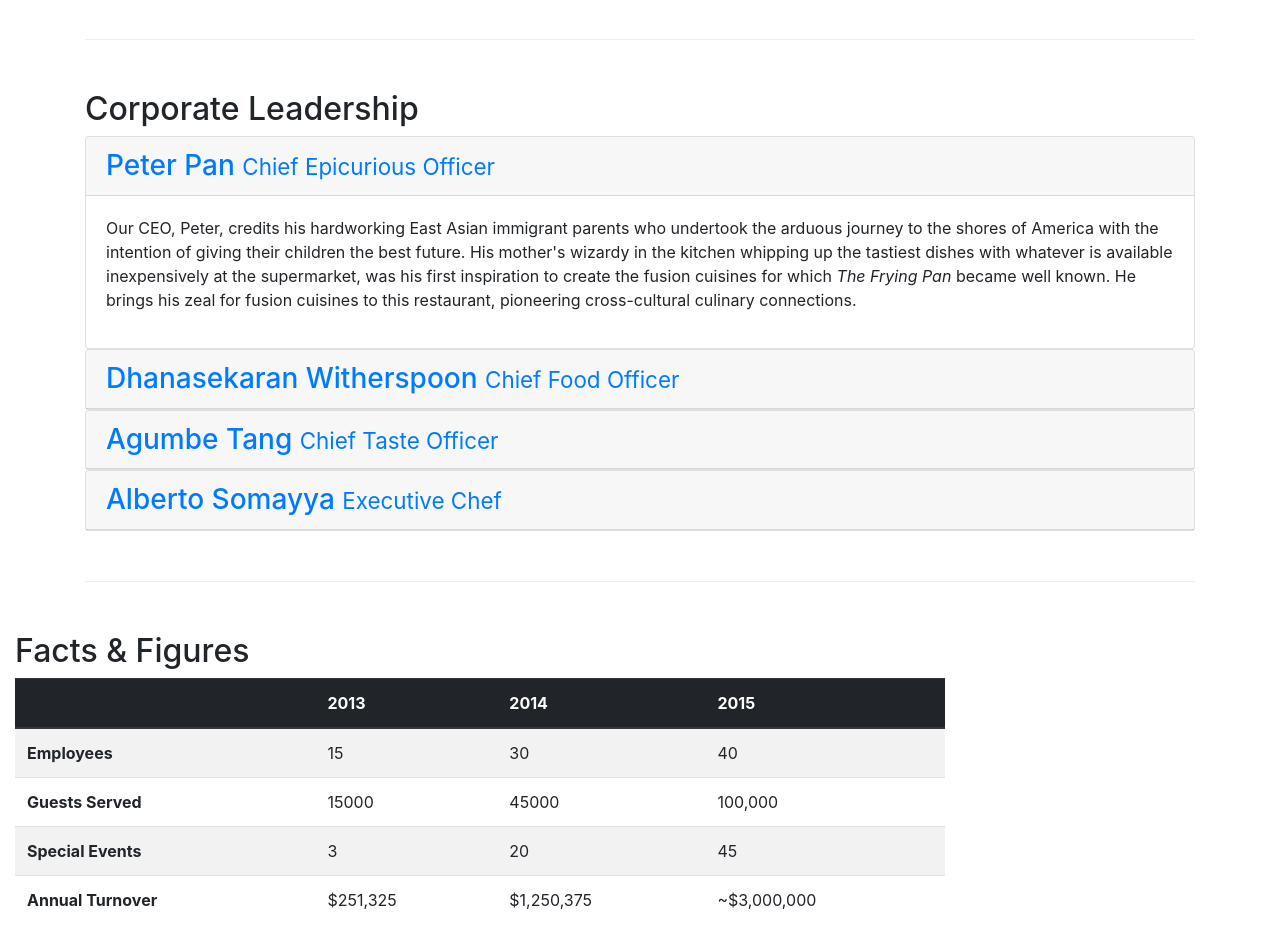
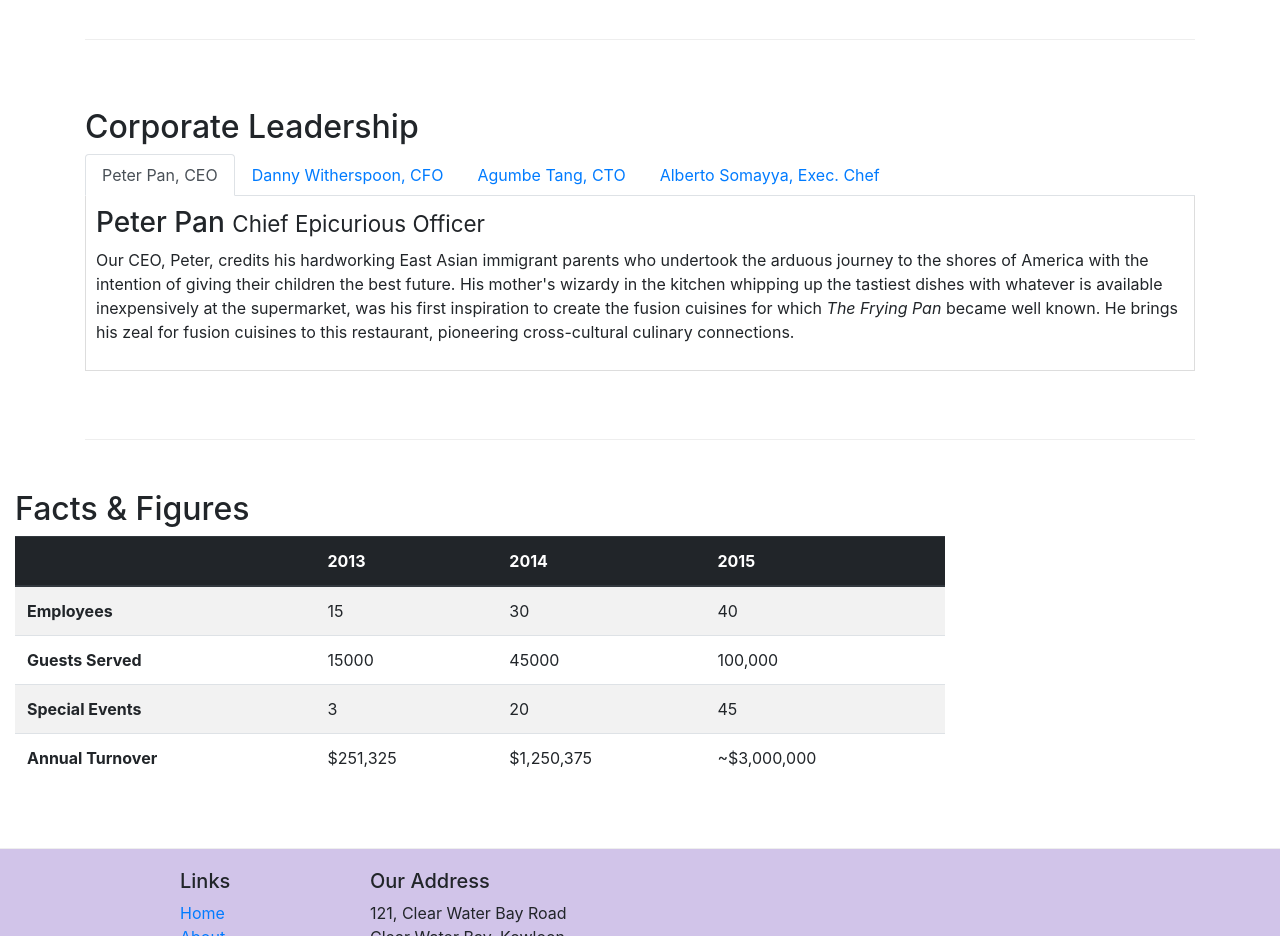
Before and after one commit to sarahKasih/frst_project, a website: page aboutus.html in a window 1280 px wide. Shown: the part 920-1856 px from the top of the page. Drawn offline with nearby package versions, Linux system fonts and the light colour scheme.

Commit message:
tabs and pills

```diff
--- a/aboutus.html
+++ b/aboutus.html
@@ -102,65 +102,41 @@
         <div class="row row-content align-items-center  ">
             <div >
                 <h2>Corporate Leadership</h2>
-                <div id="accordion">
-                    <div class="card">
-                        <div class="card-header" role="tab" id="peterhead">
-                            <h3 class="mb-0">
-                                 <a  data-toggle="collapse" data-target="#peter" href="">
-                                       Peter Pan <small>Chief Epicurious Officer</small>
-                            </a></h3>
-                        </div>
-                        <div class="collapse show" role="tabpanel" id="peter" data-parent="#accordion">
-                           <div class="card-body">
-                            <p class="d-none  d-sm-block">Our CEO, Peter, credits his hardworking East Asian immigrant parents who undertook the arduous journey to the shores of America with the intention of giving their children the best future. His mother's wizardy in the kitchen whipping up the tastiest dishes with whatever is available inexpensively at the supermarket, was his first inspiration to create the fusion cuisines for which <em>The Frying Pan</em> became well known. He brings his zeal for fusion cuisines to this restaurant, pioneering cross-cultural culinary connections.</p>
-
-                           </div>
-                         </div>
+                <ul class="nav nav-tabs">
+                    <li class="nav-item">
+                        <a href="#peter" class="nav-link active" role="tab" data-toggle="tab">Peter Pan, CEO</a>
+                    </li>
+                    <li class="nav-item">
+                        <a href="#danny" class="nav-link" role="tab" data-toggle="tab">Danny Witherspoon, CFO</a>
+                    </li>
+                    <li class="nav-item">
+                        <a href="#agumbe" class="nav-link" role="tab" data-toggle="tab">Agumbe Tang, CTO</a>
+                    </li>
+                    <li class="nav-item">
+                        <a href="#alberto" class="nav-link" role="tab" data-toggle="tab">Alberto Somayya, Exec. Chef</a>
+                    </li>
+                </ul>
+                <div class="tab-content">
+                    <div class="tab-pane fade show active" role="tabpanel" id="peter">
+                        <h3>Peter Pan <small>Chief Epicurious Officer</small></h3>
+                        <p class="d-none  d-sm-block">Our CEO, Peter, credits his hardworking East Asian immigrant parents who undertook the arduous journey to the shores of America with the intention of giving their children the best future. His mother's wizardy in the kitchen whipping up the tastiest dishes with whatever is available inexpensively at the supermarket, was his first inspiration to create the fusion cuisines for which <em>The Frying Pan</em> became well known. He brings his zeal for fusion cuisines to this restaurant, pioneering cross-cultural culinary connections.</p>
                     </div>
 
-                    <div class="card">
-                        <div class="card-header" role="tab" id="dannyhead">
-                            <h3 class="mb-0">
-                                 <a  data-toggle="collapse" data-target="#danny" href="">
-                                    Dhanasekaran Witherspoon <small>Chief Food Officer</small>
-                            </a></h3>
-                        </div>
-                        <div class="collapse" role="tabpanel" id="danny" data-parent="#accordion">
-                           <div class="card-body">
-                            <p class="d-none  d-sm-block">Our CFO, Danny, as he is affectionately referred to by his colleagues, comes from a long established family tradition in farming and produce. His experiences growing up on a farm in the Australian outback gave him great appreciation for varieties of food sources. As he puts it in his own words, <em>Everything that runs, wins, and everything that stays, pays!</em></p>
-
-                           </div>
-                         </div>
+                    <div class="tab-pane fade" role="tabpanel" id="danny">
+                         <h3>Dhanasekaran Witherspoon <small>Chief Food Officer</small></h3>
+                         <p class="d-none  d-sm-block">Our CFO, Danny, as he is affectionately referred to by his colleagues, comes from a long established family tradition in farming and produce. His experiences growing up on a farm in the Australian outback gave him great appreciation for varieties of food sources. As he puts it in his own words, <em>Everything that runs, wins, and everything that stays, pays!</em></p>
                     </div>
 
-                    <div class="card">
-                        <div class="card-header" role="tab" id="agumbehead">
-                            <h3 class="mb-0">
-                                 <a  data-toggle="collapse" data-target="#agumbe" href="">
-                                    Agumbe Tang <small>Chief Taste Officer</small>
-                            </a></h3>
-                        </div>
-                        <div class="collapse" role="tabpanel" id="agumbe" data-parent="#accordion">
-                           <div class="card-body">
-                            <p class="d-none  d-sm-block">Blessed with the most discerning gustatory sense, Agumbe, our CTO, personally ensures that every dish that we serve meets his exacting tastes. Our chefs dread the tongue lashing that ensues if their dish does not meet his exacting standards. He lives by his motto, <em>You click only if you survive my lick.</em></p>
-
-                           </div>
-                         </div>
+                    <div class="tab-pane fade" role="tabpanel" id="agumbe">
+                        <h3>Agumbe Tang <small>Chief Taste Officer</small></h3>
+                        <p class="d-none  d-sm-block">Blessed with the most discerning gustatory sense, Agumbe, our CTO, personally ensures that every dish that we serve meets his exacting tastes. Our chefs dread the tongue lashing that ensues if their dish does not meet his exacting standards. He lives by his motto, <em>You click only if you survive my lick.</em></p>
                     </div>
-                    <div class="card">
-                        <div class="card-header" role="tab" id="albertohead">
-                            <h3 class="mb-0">
-                                 <a  data-toggle="collapse" data-target="#alberto" href="">
-                                    Alberto Somayya <small>Executive Chef</small>
-                            </a></h3>
-                        </div>
-                        <div class="collapse " role="tabpanel" id="alberto" data-parent="#accordion">
-                           <div class="card-body">
-                            <p class="d-none  d-sm-block">Award winning three-star Michelin chef with wide International experience having worked closely with whos-who in the culinary world, he specializes in creating mouthwatering Indo-Italian fusion experiences. He says, <em>Put together the cuisines from the two craziest cultures, and you get a winning hit! Amma Mia!</em></p>
-                           </div>
-                         </div>
+                    <div class="tab-pane fade" role="tabpanel" id="alberto">
+                        <h3>Alberto Somayya <small>Executive Chef</small></h3>
+                        <p class="d-none  d-sm-block">Award winning three-star Michelin chef with wide International experience having worked closely with whos-who in the culinary world, he specializes in creating mouthwatering Indo-Italian fusion experiences. He says, <em>Put together the cuisines from the two craziest cultures, and you get a winning hit! Amma Mia!</em></p>
                     </div>
                 </div>
+
             </div>
 
 
```
